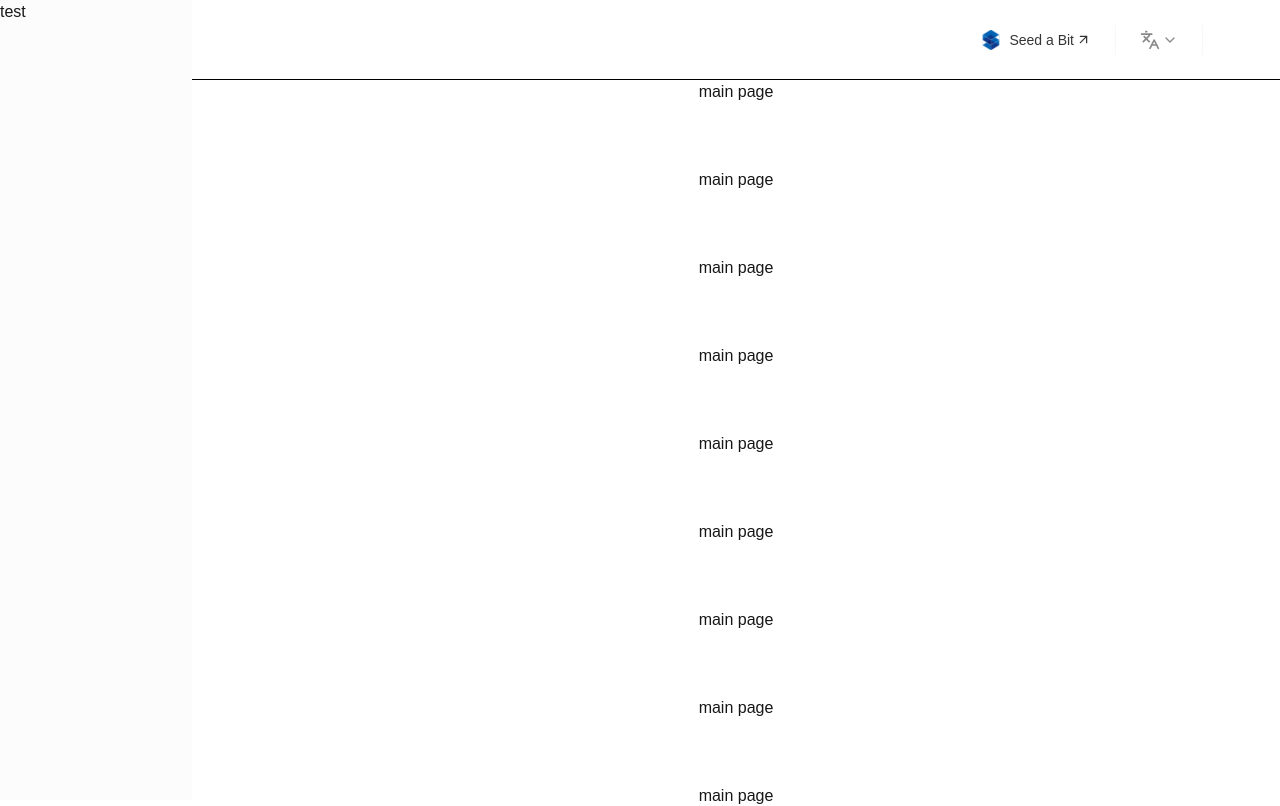
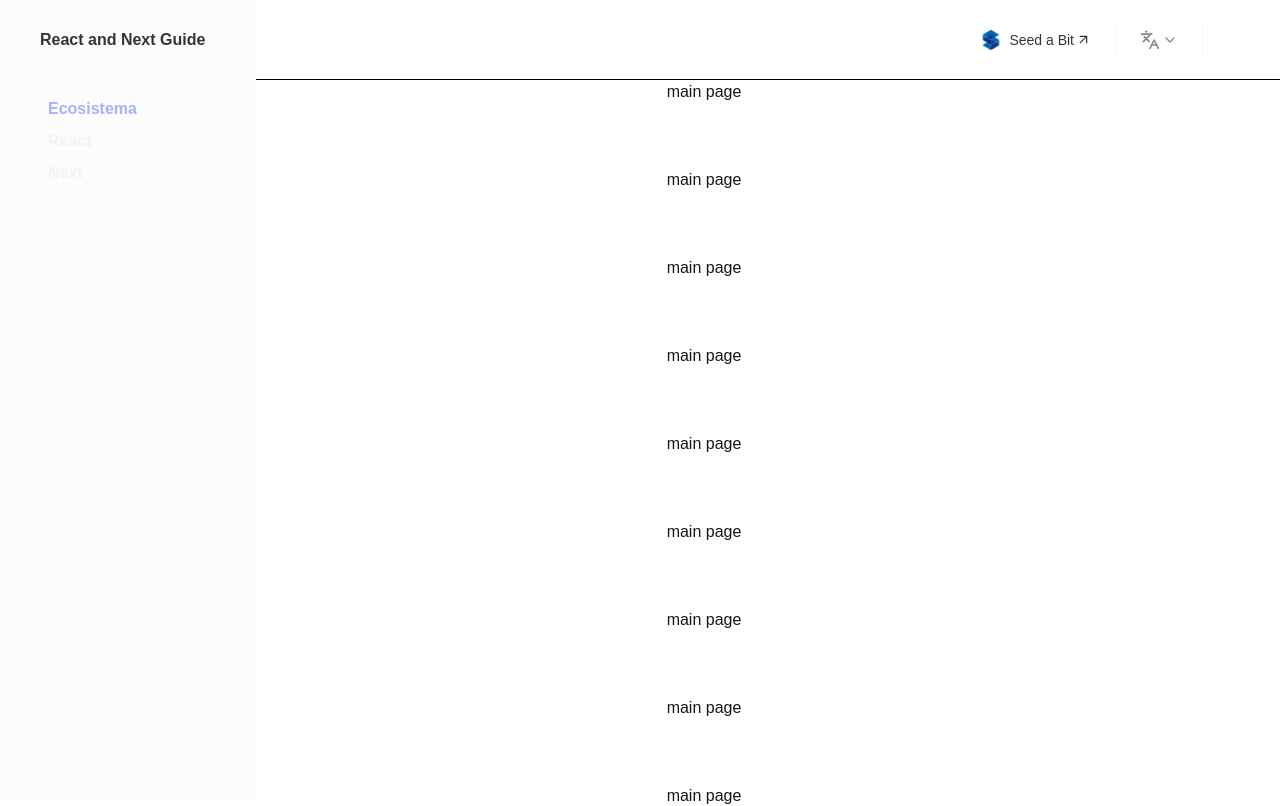
Before and after one commit to PepeuFBV/tech-guide, a Next.js app: page / in a window 1280 px wide. Shown: the top 806 px of the page. Built offline with nearby package versions, Linux system fonts and the light colour scheme.

Commit message:
feat(sidebar): added Sidebar buttons
Added appropriate sidebar button styles and SidebarButton component

```diff
--- a/src/app/globals.css
+++ b/src/app/globals.css
@@ -36,6 +36,8 @@
     --sidebar-accent-foreground: #343434;
     --sidebar-border: #eaeaea;
     --sidebar-ring: #b4b4b4;
+    --sidebar-button: #ebebf599;
+    --sidebar-button-active: #a8b1ff;
 }
 
 @media (prefers-color-scheme: dark) {
@@ -53,7 +55,7 @@
     --muted: #454545;
     --muted-foreground: #b4b4b4;
     --accent: #454545;
-    --accent-foreground: #fcfcfc;
+    --accent-foreground: #fffff5db;
     --destructive: #993333;
     --destructive-foreground: #cc3d3d;
     --border: #454545;
@@ -72,6 +74,8 @@
     --sidebar-accent-foreground: #fcfcfc;
     --sidebar-border: #454545;
     --sidebar-ring: #707070;
+    --sidebar-button: #ebebf599;
+    --sidebar-button-active: #a8b1ff;
   }
 }
 
--- a/src/app/layout.tsx
+++ b/src/app/layout.tsx
@@ -38,9 +38,9 @@ export default function RootLayout({
             <body
                 className={`${geistSans.variable} ${geistMono.variable} antialiased h-screen w-full flex`}
             >
-                <Sidebar className='hidden md:block fixed z-10 w-[25%] lg:w-[15%] h-screen' />
-                <div className='md:ml-[25%] lg:ml-[15%] w-full md:w-[75%] lg:w-[85%]'>
-                    <Header className='fixed md:right-0 md:w-[75%] lg:w-[85%]' />
+                <Sidebar className='hidden md:block fixed z-10 w-[25%] lg:w-[20%] h-screen' />
+                <div className='md:ml-[20%] lg:ml-[15%] w-full md:w-[75%] lg:w-[80%]'>
+                    <Header className='fixed md:right-0 md:w-[75%] lg:w-[80%]' />
                     <main className='w-full h-full flex items-center justify-center'>
                         {children}
                     </main>
--- a/src/components/core/sidebar.tsx
+++ b/src/components/core/sidebar.tsx
@@ -1,13 +1,43 @@
 import React from 'react'
+import { Button } from '@/components/ui/button'
+import { SidebarButton } from '@/components/ui/sidebar-button'
+import { Divider } from '@/components/ui/divider'
+import Link from 'next/link'
 import { cn } from '@/utils/lib/tailwind-merge'
 
 interface SidebarProps {
     className?: string
 }
 const Sidebar: React.FC<SidebarProps> = ({ className }) => {
+
+
+
     return (
-        <section className={cn('bg-sidebar', className)}>
-            <p>test</p>
+        <section className={cn('w-full bg-sidebar', className)}>
+            <div className='mt-5 px-8 w-full h-full flex flex-col space-y-7'>
+                <div className='flex flex-col space-y-1'>
+                    <Link passHref href='/'>
+                        <Button
+                            variant='link'
+                            className='w-fit px-2 text-base font-bold text-accent-foreground hover:no-underline'
+                        >
+                            React and Next Guide
+                        </Button>
+                    </Link>
+                    <Divider variant='horizontal' />
+                </div>
+                <div className='flex flex-col space-y-0'> {/* TODO: add subsections to each button */}
+                    <SidebarButton href='/'>
+                        Ecosistema
+                    </SidebarButton>
+                    <SidebarButton href='/react'>
+                        React
+                    </SidebarButton>
+                    <SidebarButton href='/next'>
+                        Next
+                    </SidebarButton>
+                </div>
+            </div>
         </section>
     )
 }
--- a/src/components/ui/button.tsx
+++ b/src/components/ui/button.tsx
@@ -18,12 +18,14 @@ const buttonVariants = cva(
                     'bg-secondary text-secondary-foreground hover:bg-secondary/80',
                 ghost: 'hover:bg-accent hover:text-accent-foreground',
                 link: 'text-primary underline-offset-4 hover:underline',
+                sidebar: 'text-primary',
             },
             size: {
                 default: 'h-10 px-4 py-2',
                 sm: 'h-9 rounded-md px-3',
                 lg: 'h-11 rounded-md px-8',
                 icon: 'h-10 w-10',
+                sidebar: 'h-8 px-4 py-2',
             },
         },
         defaultVariants: {
--- a/src/components/ui/divider.tsx
+++ b/src/components/ui/divider.tsx
@@ -12,7 +12,7 @@ const Divider: React.FC<DividerProps> = ({ variant, className }) => {
         )
     } else if (variant === 'horizontal') {
         return (
-            <div className={cn('bg-secondary w-[30px] h-[1px]', className)} />
+            <div className={cn('bg-secondary w-[120px] h-[1px]', className)} />
         )
     } else if (variant === 'vertical') {
         return (
--- /dev/null
+++ b/src/components/ui/sidebar-button.tsx
@@ -0,0 +1,31 @@
+'use client'
+
+import React from 'react'
+import Link from 'next/link'
+import { Button } from '@/components/ui/button'
+import { usePathname } from 'next/navigation'
+import { cn } from '@/utils/lib/tailwind-merge'
+
+interface SidebarButtonProps {
+    href: string
+    children: React.ReactNode
+    className?: string
+}
+const SidebarButton: React.FC<SidebarButtonProps> = ({ href, children, className }) => {
+    const pathname = usePathname()
+    const isActive = pathname === href
+
+    return (
+        <Link passHref href={href}>
+            <Button
+                variant='sidebar'
+                size='sidebar'
+                className={cn('text-base font-bold', className, isActive ? 'text-sidebar-button-active' : 'text-sidebar-button')}
+            >
+                {children}
+            </Button>
+        </Link>
+    )
+}
+
+export { SidebarButton }
--- a/tailwind.config.ts
+++ b/tailwind.config.ts
@@ -42,6 +42,8 @@ export default {
                 'sidebar-accent-foreground': "var(--sidebar-accent-foreground)",
                 'sidebar-border': "var(--sidebar-border)",
                 'sidebar-ring': "var(--sidebar-ring)",
+                'sidebar-button': "var(--sidebar-button)",
+                'sidebar-button-active': "var(--sidebar-button-active)",
             },
         },
     },
```
